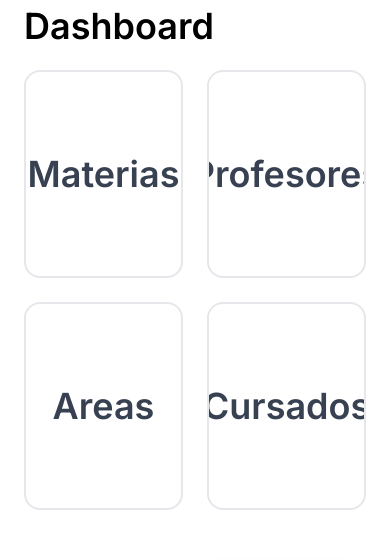
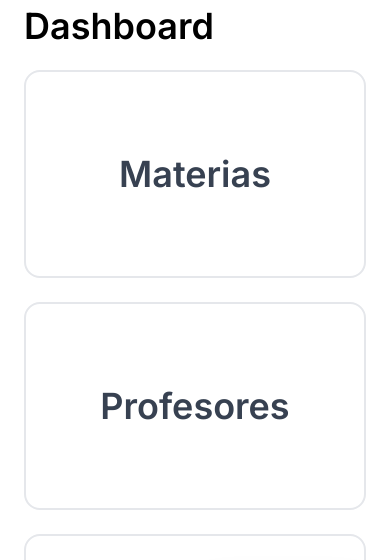
Before and after one commit to LucasPennice/tp_dsw_front_next, a Next.js app: page /dashboard in a window 390 px wide. Shown: the part 186-746 px from the top of the page. Built offline with nearby package versions, Linux system fonts and the light colour scheme; no server answers.

Commit message:
fix grid  mobile

```diff
--- a/src/app/dashboard/page.tsx
+++ b/src/app/dashboard/page.tsx
@@ -60,7 +60,7 @@
             <div className="max-w-6xl mx-auto p-6 mb-16 pt-20 space-y-6">
                 {/* <AnimatePresence> */}
                 <h2 className="text-4xl mb-6 font-semibold">Dashboard</h2>
-                <div className="grid grid-cols-2 md:grid-cols-2 gap-6">
+                <div className="grid grid-cols-1 md:grid-cols-2 gap-6">
                     <Link href="/dashboard/materias">
                         <div className="relative h-52 rounded-2xl border-2 border-gray-200 overflow-hidden group transition-all duration-300 ease-in-out transform hover:scale-105 hover:shadow-lg hover:border-blue-500">
                             <div className="absolute inset-0 bg-slate-10 rounded-lg p-6 flex items-center justify-center flex-col ">
@@ -101,6 +101,7 @@
             </div>
             <div className="w-full  bg-slate-50 ">
                 <div className="max-w-6xl mx-auto p-6 pb-16 space-y-6 bg-slate-20">
+                    <h2 className="text-4xl mb-6  mt-12 font-semibold">Reviews de Alumnos </h2>
                     {isLoading && (
                         <motion.div
                             initial={{ opacity: 0 }}
@@ -121,7 +122,6 @@
                     )}
                     {!isLoading && (
                         <div>
-                            <h2 className="text-4xl mb-6  mt-12 font-semibold">Reviews de Alumnos </h2>
                             <div className="space-y-6">
                                 {reviews.map((review, idx) => (
                                     <ReviewCard review={review} key={review.id} idx={idx} deleteReview={deleteReview} />
```
